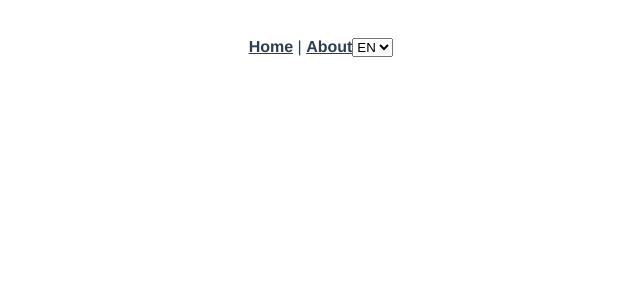
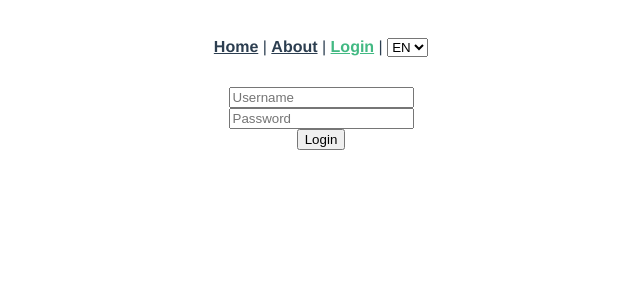
Before and after one commit to AlexLaRochelle/shergill-web, a Vue app in the folder Frontend/: page /#/login in a window 1280 px wide. Shown: the top 300 px of the page, without its empty margins (319-959 px from the left). Built offline with nearby package versions, Linux system fonts and the light colour scheme.

Commit message:
Add the login

```diff
--- a/Frontend/package.json
+++ b/Frontend/package.json
@@ -21,6 +21,7 @@
     "@vue/cli-service": "^3.5.0",
     "@vue/eslint-config-standard": "^4.0.0",
     "@vue/test-utils": "1.0.0-beta.29",
+    "axios": "^0.18.0",
     "babel-eslint": "^10.0.1",
     "chai": "^4.1.2",
     "eslint": "^5.8.0",
--- a/Frontend/src/App.vue
+++ b/Frontend/src/App.vue
@@ -2,7 +2,8 @@
   <div id="app">
     <div id="nav">
       <router-link to="/">{{ $t('home') }}</router-link> |
-      <router-link to="/about">{{ $t('about') }}</router-link>
+      <router-link to="/about">{{ $t('about') }}</router-link> |
+      <router-link to="/login">{{ $t('login') }}</router-link> |
       <select v-model="$i18n.locale">
         <option v-for="(lang, i) in langs" :key="`Lang${i}`" :value="lang">{{ lang.toUpperCase() }}</option>
       </select>
--- a/Frontend/src/locales/en.json
+++ b/Frontend/src/locales/en.json
@@ -1,4 +1,9 @@
 {
   "home": "Home",
-  "about": "About"
+  "about": "About",
+  "login": "Login",
+  "username": "Username",
+  "password": "Password",
+  "usernameRequired": "Username is required",
+  "passwordRequired": "Password is required"
 }
--- a/Frontend/src/locales/fr.json
+++ b/Frontend/src/locales/fr.json
@@ -1,4 +1,9 @@
 {
   "home": "Accueil",
-  "about": "À propos"
+  "about": "À propos",
+  "login": "Connexion",
+  "username": "Nom d'utilisateur",
+  "password": "Mot de passe",
+  "usernameRequired": "Le nom d'utilisateur est requis",
+  "passwordRequired": "Le mot de passe est requis"
 }
--- a/Frontend/src/router.js
+++ b/Frontend/src/router.js
@@ -18,6 +18,11 @@ export default new Router({
       // this generates a separate chunk (about.[hash].js) for this route
       // which is lazy-loaded when the route is visited.
       component: () => import(/* webpackChunkName: "about" */ './views/About.vue')
+    },
+    {
+      path: '/login',
+      name: 'login',
+      component: () => import(/* webpackChunkName: "login" */ './views/Login.vue')
     }
   ]
 })
--- a/Frontend/src/store.js
+++ b/Frontend/src/store.js
@@ -1,16 +1,30 @@
 import Vue from 'vue'
 import Vuex from 'vuex'
+import axios from 'axios'
 
 Vue.use(Vuex)
 
+var api = axios.create({
+  baseURL: 'http://10.202.13.163:3000'
+})
+
 export default new Vuex.Store({
   state: {
-
+    isLoggedIn: false
   },
   mutations: {
-
+    login (state, isLoggedIn) {
+      state.isLoggedIn = isLoggedIn
+    }
   },
   actions: {
-
+    async login (context, { username, password }) {
+      const response = await api.post('/login', {
+        username: username,
+        password: password
+      })
+      context.commit('login', response.data)
+      return response
+    }
   }
 })
--- /dev/null
+++ b/Frontend/src/views/Login.vue
@@ -0,0 +1,44 @@
+<template>
+  <div>
+    <div>
+      <input v-model="username" :placeholder="$t('username')">
+      <p v-if="displayRequired && username.length < 1" style="color: red">{{ $t('usernameRequired') }}</p>
+    </div>
+    <div>
+      <input type="password" v-model="password" :placeholder="$t('password')">
+      <p v-if="displayRequired && password.length < 1" style="color: red">{{ $t('passwordRequired') }}</p>
+    </div>
+    <button @click="login">{{ $t('login') }}</button>
+  </div>
+</template>
+
+<script>
+export default {
+  name: 'Login',
+  data () {
+    return {
+      username: '',
+      password: '',
+      displayRequired: false
+    }
+  },
+  methods: {
+    login () {
+      if (this.validateAll(this.username, this.password)) {
+        this.$store.dispatch('login', {
+          username: this.username,
+          password: this.password
+        })
+      }
+    },
+    validateAll (user, pass) {
+      this.displayRequired = true
+      return this.username.length > 0 && this.password.length > 0
+    }
+  }
+}
+</script>
+
+<style>
+
+</style>
```
Also changed, not shown: 1 other file (tests, documents, lock files or other folders).
